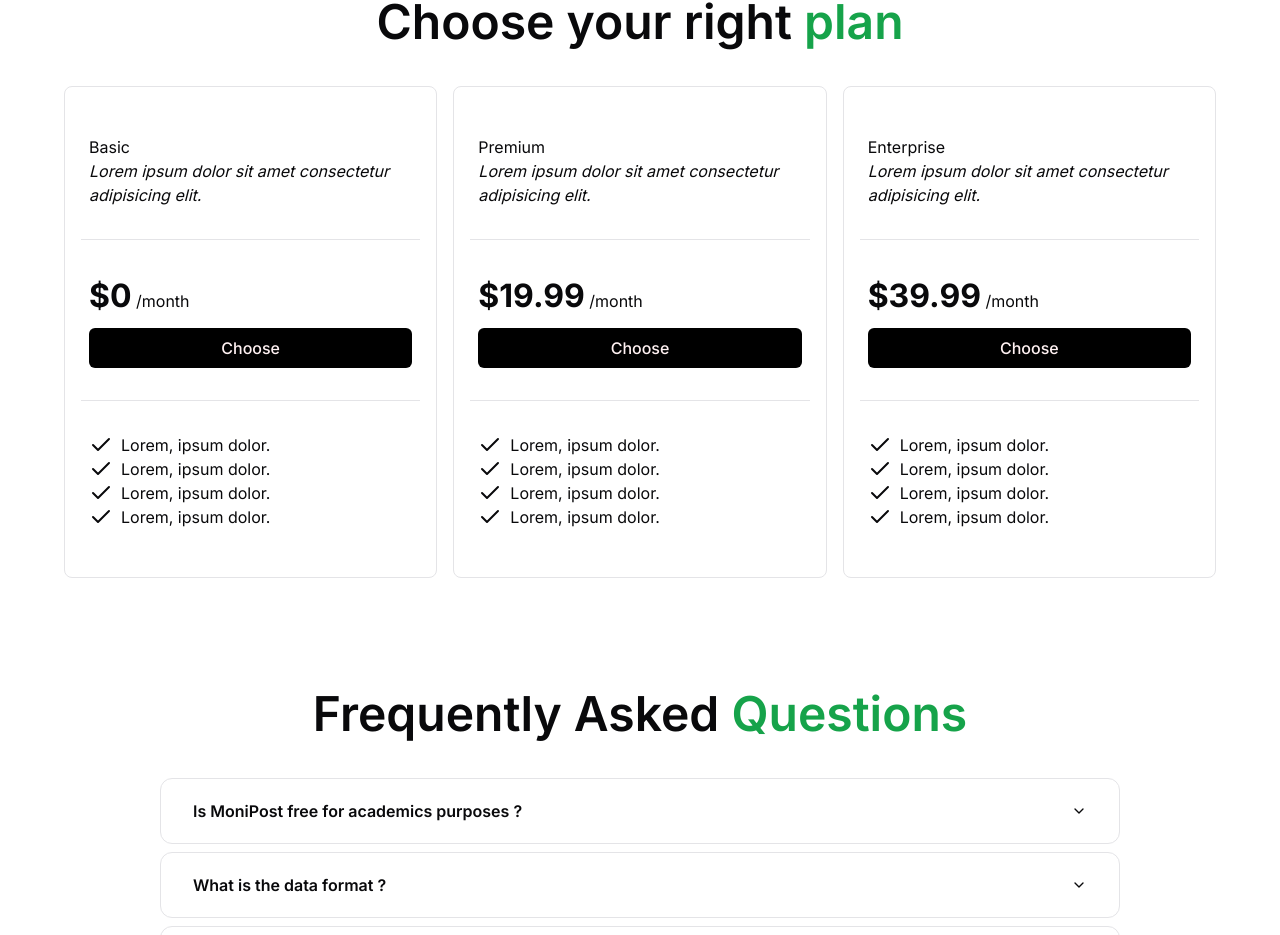
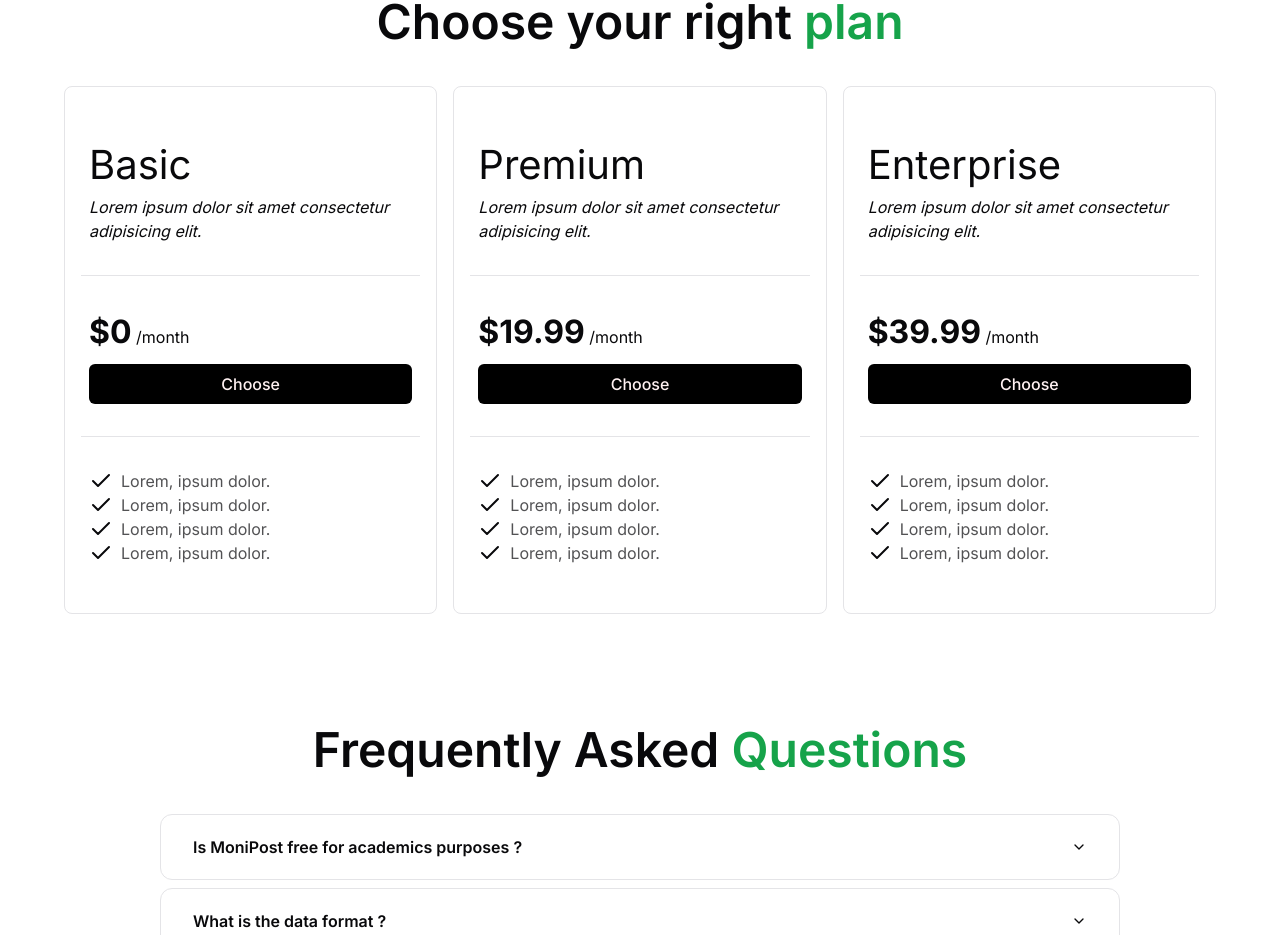
Before and after one commit to SebastienLaurentt/MoniPost, a Next.js app: page / in a window 1280 px wide. Shown: the part 995-1930 px from the top of the page. Built offline with nearby package versions, Linux system fonts and the light colour scheme.

Commit message:
update card price

```diff
--- a/app/globals.css
+++ b/app/globals.css
@@ -66,4 +66,8 @@
     h2 {
       @apply text-xl mb-1 md:mb-2 md:text-3xl lg:text-4xl font-semibold leading-[32px] md:leading-[40px] lg:leading-[48px];
     }
+
+    h4 {
+      @apply text-3xl
+    }
   }
--- a/components/PriceCard.tsx
+++ b/components/PriceCard.tsx
@@ -11,8 +11,8 @@ const PriceCard = ({ forfait, forfaitDescription, price }: PriceCardProps) => {
   return (
     <div className="border p-4 rounded-lg flex flex-col">
       <div className="px-2 py-8 border-b">
-        <h3>{forfait}</h3>
-        <span className="w-[100px] italic">{forfaitDescription}</span>
+        <h4>{forfait}</h4>
+        <span className="w-[100px]  italic">{forfaitDescription}</span>
       </div>
       <div className="px-2 py-8 border-b flex flex-col gap-y-2">
         <span className="">
@@ -20,30 +20,30 @@ const PriceCard = ({ forfait, forfaitDescription, price }: PriceCardProps) => {
         </span>
         <Button>Choose</Button>
       </div>
-      <div className="px-2 py-8">
+      <div className="px-2 py-8 ">
         <span className="flex flex-row gap-x-2">
           <span>
             <Check />
           </span>
-          <span>Lorem, ipsum dolor.</span>
+          <span className="text-foreground/70">Lorem, ipsum dolor.</span>
         </span>
         <span className="flex flex-row gap-x-2">
           <span>
             <Check />
           </span>
-          <span>Lorem, ipsum dolor.</span>
+          <span className="text-foreground/70">Lorem, ipsum dolor.</span>
         </span>
         <span className="flex flex-row gap-x-2">
           <span>
             <Check />
           </span>
-          <span>Lorem, ipsum dolor.</span>
+          <span className="text-foreground/70">Lorem, ipsum dolor.</span>
         </span>
         <span className="flex flex-row gap-x-2">
           <span>
             <Check />
           </span>
-          <span>Lorem, ipsum dolor.</span>
+          <span className="text-foreground/70">Lorem, ipsum dolor.</span>
         </span>
         <span></span>
       </div>
```
